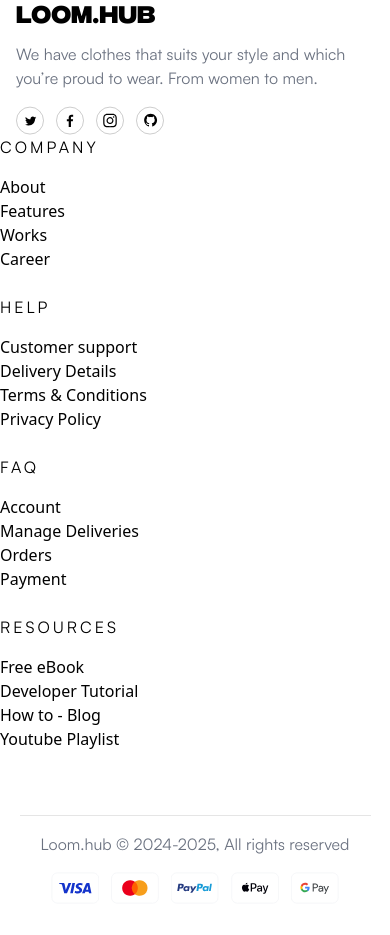
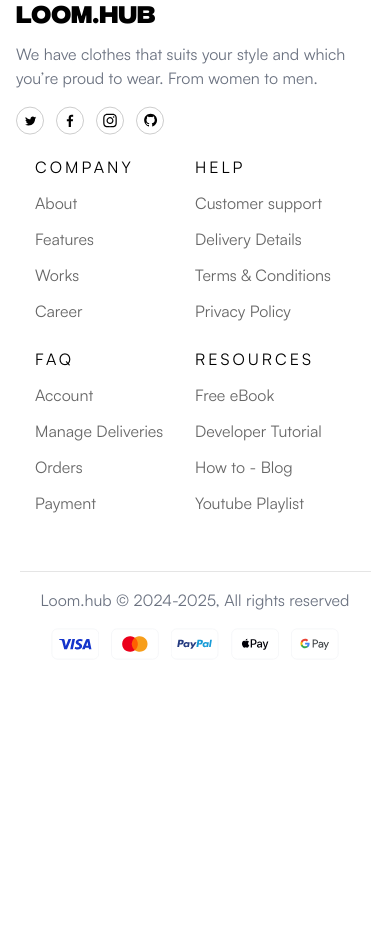
Before and after one commit to Festralus/loomhub, a Nuxt app: page / in a window 390 px wide. Shown: the part 2760-3695 px from the top of the page. Built offline with nearby package versions, Linux system fonts and the light colour scheme; no server answers.

Commit message:
Home page mobile layout ready. Switching to wider screens.

```diff
--- a/assets/styles/output.css
+++ b/assets/styles/output.css
@@ -645,6 +645,11 @@ video {
   margin-bottom: 0.5rem;
 }
 
+.mx-1 {
+  margin-left: 0.25rem;
+  margin-right: 0.25rem;
+}
+
 .-mb-4 {
   margin-bottom: -1rem;
 }
@@ -761,8 +766,16 @@ video {
   margin-top: auto;
 }
 
+.ml-3 {
+  margin-left: 0.75rem;
+}
+
 .flex {
   display: flex;
+}
+
+.inline-flex {
+  display: inline-flex;
 }
 
 .hidden {
@@ -1032,6 +1045,14 @@ video {
   padding-bottom: 0.75rem;
 }
 
+.pb-4 {
+  padding-bottom: 1rem;
+}
+
+.pb-6 {
+  padding-bottom: 1.5rem;
+}
+
 .pl-4 {
   padding-left: 1rem;
 }
@@ -1050,14 +1071,6 @@ video {
 
 .pt-9 {
   padding-top: 2.25rem;
-}
-
-.pb-4 {
-  padding-bottom: 1rem;
-}
-
-.pb-6 {
-  padding-bottom: 1.5rem;
 }
 
 .text-left {
@@ -1146,14 +1159,6 @@ video {
   line-height: 1.25;
 }
 
-.tracking-wider {
-  letter-spacing: 0.05em;
-}
-
-.tracking-widest {
-  letter-spacing: 0.1em;
-}
-
 .tracking-\[3px\] {
   letter-spacing: 3px;
 }
--- a/assets/styles/style.css
+++ b/assets/styles/style.css
@@ -85,3 +85,15 @@
 .reviews__card {
   scroll-snap-align: center;
 }
+
+.links__block {
+  min-width: 160px;
+}
+.footer__links-category {
+  margin-bottom: 4px;
+}
+.footer__links-link {
+  margin-top: 12px;
+  font-family: 'Satoshi-Regular';
+  color: rgba(0, 0, 0, 0.6);
+}
--- a/pages/index.vue
+++ b/pages/index.vue
@@ -294,10 +294,11 @@
             <ShareGithub class="share__icon"></ShareGithub>
           </div>
         </div>
-        <div class="footer__links">
+        <div class="footer__links mx-1 mt-5 flex flex-wrap justify-center">
+          <div class="links__container inline-flex">
             <div class="links__block pb-6">
               <div
-              class="footer__links-category SatoshiRegular pb-4 text-base tracking-[3px]"
+                class="footer__links-category SatoshiRegular text-base tracking-[3px]"
               >
                 COMPANY
               </div>
@@ -306,10 +307,9 @@
               <div class="footer__links-link">Works</div>
               <div class="footer__links-link">Career</div>
             </div>
-
             <div class="links__block pb-6">
               <div
-              class="footer__links-category SatoshiRegular pb-4 text-base tracking-[3px]"
+                class="footer__links-category SatoshiRegular text-base tracking-[3px]"
               >
                 HELP
               </div>
@@ -318,9 +318,11 @@
               <div class="footer__links-link">Terms & Conditions</div>
               <div class="footer__links-link">Privacy Policy</div>
             </div>
+          </div>
+          <div class="links__container inline-flex">
             <div class="links__block pb-6">
               <div
-              class="footer__links-category SatoshiRegular pb-4 text-base tracking-[3px]"
+                class="footer__links-category SatoshiRegular text-base tracking-[3px]"
               >
                 FAQ
               </div>
@@ -331,7 +333,7 @@
             </div>
             <div class="links__block pb-6">
               <div
-              class="footer__links-category SatoshiRegular pb-4 text-base tracking-[3px]"
+                class="footer__links-category SatoshiRegular text-base tracking-[3px]"
               >
                 RESOURCES
               </div>
@@ -341,7 +343,8 @@
               <div class="footer__links-link">Youtube Playlist</div>
             </div>
           </div>
-        <div class="horizontal-separator mt-10"></div>
+        </div>
+        <div class="horizontal-separator mt-8"></div>
         <div
           class="footer__trademark SatoshiRegular mt-4 text-center text-base text-gray-500"
         >
```
Lines whose indentation alone changed are shown as unchanged.
